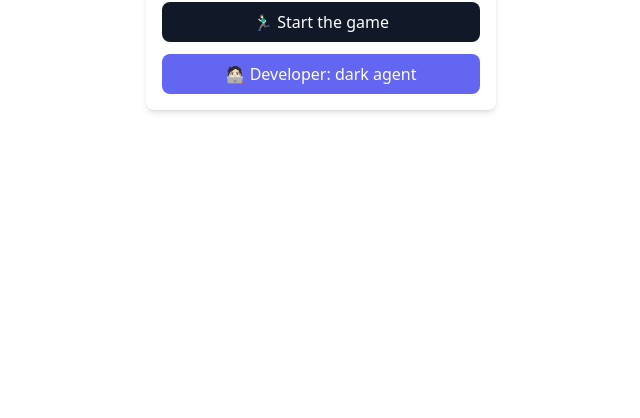
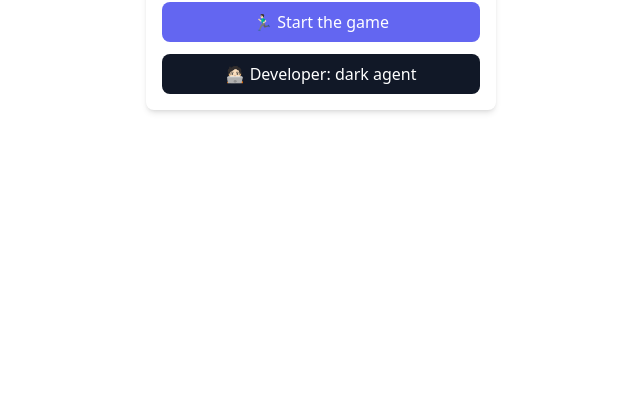
Before and after one commit to darkagent1001/get_the_result_game, a website: page index.html in a window 1280 px wide. Shown: the part 382-800 px from the top of the page, without its empty margins (319-959 px from the left). Drawn offline with Linux system fonts and the light colour scheme.

Commit message:
Change game design.

```diff
--- a/index.html
+++ b/index.html
@@ -14,8 +14,8 @@
         <div class="card-content text-center grid gap-5">
             <h1 class="text-indigo-500 text-4xl font-bold">Get the result</h1>
             <div class="grid gap-3">
-                <button id="start-game" class="bg-gray-900 text-white">🏃🏻‍♂️ Start the game</button>
-                <button class="bg-indigo-500 text-white">🧑🏻‍💻 Developer: dark agent</button>
+                <button id="start-game" class="bg-indigo-500 text-white">🏃🏻‍♂️ Start the game</button>
+                <button class="bg-gray-900 text-white">🧑🏻‍💻 Developer: dark agent</button>
             </div>
         </div>
     </div>
```
Also changed, not shown: assets/scss/tailwind.css, 1 other file.
